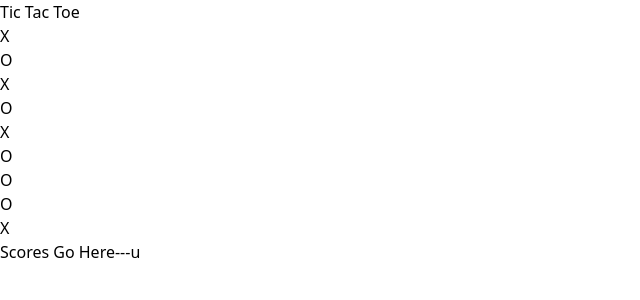
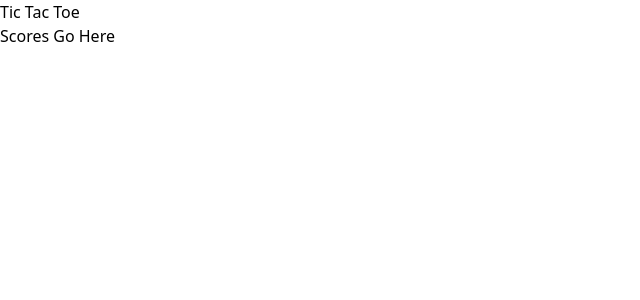
Before and after one commit to Yosief27/Ts_Tic_Tac_Toe, a React (Vite) app: page / in a window 1280 px wide. Shown: the top 300 px of the page, without its empty margins (0-640 px from the left). Built offline with nearby package versions, Linux system fonts and the light colour scheme.

Commit message:
add function to handle click and other functions in the game file

```diff
--- a/src/Game.tsx
+++ b/src/Game.tsx
@@ -1,16 +1,46 @@
-import { useState } from 'react'
+import { useState ,useEffect} from 'react'
 import React from 'react'
 
 import './Game.css'
 import Square from './components/Square';
-const INITIAL_GAME_STATE=["X","O","X","O","X","O","O","O","X"];
+const INITIAL_GAME_STATE=["","","","","","","","",""];
+const WIN_COMBO=[
+  [0,1,2],
+  [3,4,5],
+  [6,7,8],
+  [0,3,6],
+  [1,4,7],
+  [2,5,8],
+  [0,4,8],
+  [3,4,6],
+]
+
+
+
 function Game() {
   const [gameState,setGameState]=useState(INITIAL_GAME_STATE);
-  const [element,setElement]=useState<string|null>("u");
+  const [curPlayer,setCurPlayer]=useState<string>("X");
+  useEffect(()=>{
+    checkWinner();
+  },[gameState])
+  const checkWinner=()=>{
+
+  }
   const handleClick=(event:React.MouseEvent<HTMLElement>)=>{
         const el=event.target as HTMLElement;
-        const val=el.getAttribute("data-cell-index");
-        setElement(val);
+        const currentIndex=Number(el.getAttribute("data-cell-index"));
+        const currentValue=gameState[currentIndex] ;
+        if(currentValue){
+            return;
+        }
+        const newGameState=[...gameState];
+        newGameState[currentIndex]=curPlayer;
+        setGameState(newGameState);
+        curPlayer==="X"?setCurPlayer("O"):setCurPlayer("X");
+
+
+
+
     }
 
   return <>
@@ -22,7 +52,7 @@ function Game() {
                  <Square  {...{player,index}} onClick={handleClick}/>
                 ))}
               </div>
-              <div>Scores Go Here---{element} </div>
+              <div>Scores Go Here </div>
             </div>
         </div>
         </>
--- a/src/components/Square.tsx
+++ b/src/components/Square.tsx
@@ -16,7 +16,7 @@ const Square = ({player,index,onClick}:SqurareProps) => {
                         {...{onClick}}
                         >
                             <span
-                                className={`transform translate-all duration-150 ease-out ${scale} ${textColor} ${hoverStyle}`}
+                                className={`transform translate-all duration-150 ease-out ${scale} ${textColor} `}
                                 data-cell-index={index}
                             >
                                 {player}
```
